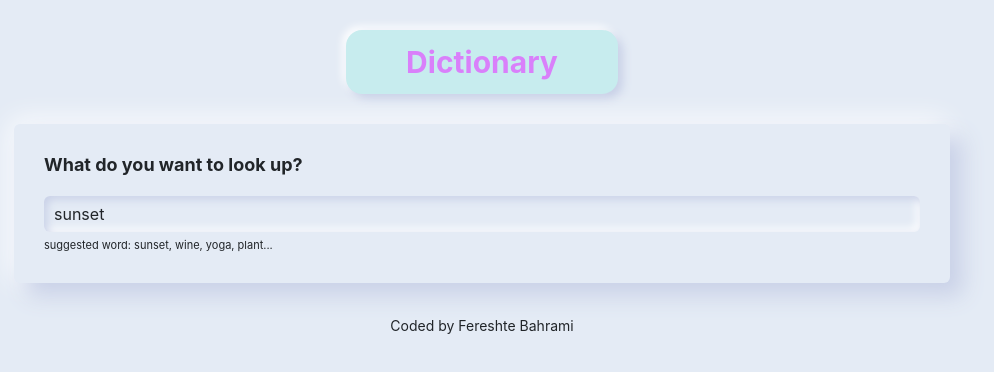
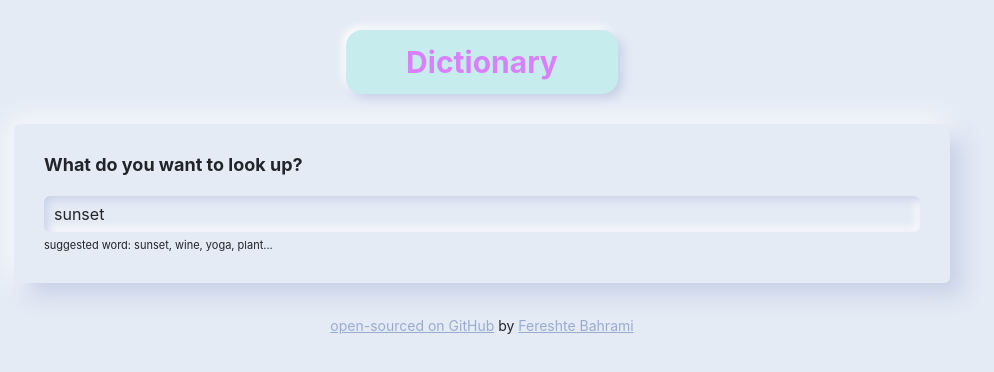
Before and after one commit to FereshteBahrami/dictionary-project, a React (Create React App) app: page / in a window 1280 px wide. Shown: the top 372 px of the page, without its empty margins (158-1152 px from the left). Built offline with nearby package versions, Linux system fonts and the light colour scheme; no server answers.

Commit message:
Added link to GITHUB and Linkedin

```diff
--- a/src/App.js
+++ b/src/App.js
@@ -9,7 +9,23 @@
         <header className="App-header">Dictionary</header>
         <Dictionary defaultKeyword="sunset" />
         <footer className="App-footer">
-          <small>Coded by Fereshte Bahrami</small>
+          <small>
+            <a
+              href="https://github.com/FereshteBahrami/dictionary-project"
+              target="_blank"
+              rel="noreferrer"
+            >
+              open-sourced on GitHub
+            </a>{" "}
+            by{" "}
+            <a
+              href="https://www.linkedin.com/in/fereshtebahrami"
+              target="_blank"
+              rel="noreferrer"
+            >
+              Fereshte Bahrami
+            </a>
+          </small>
         </footer>
       </div>
     </div>
```
